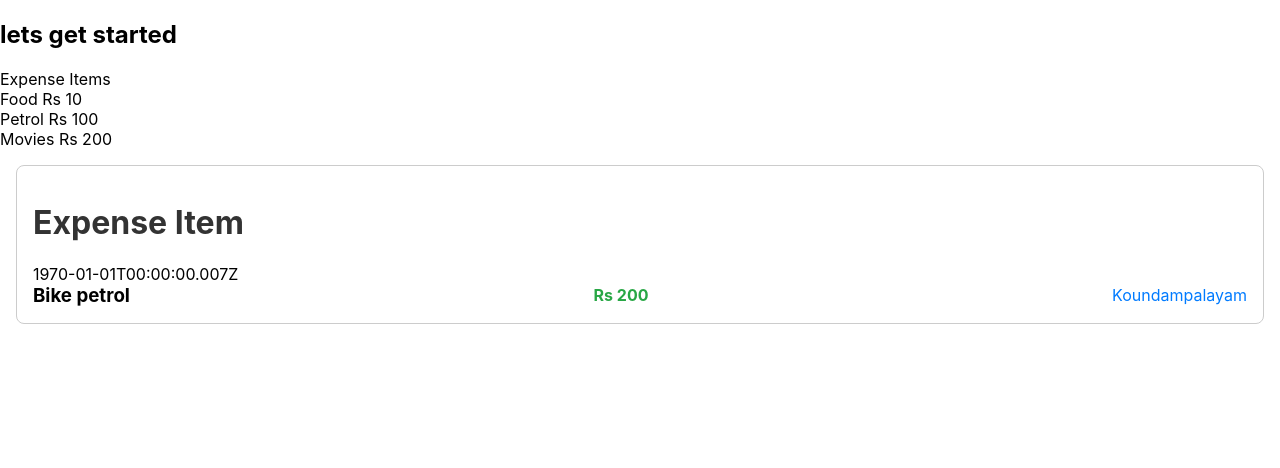
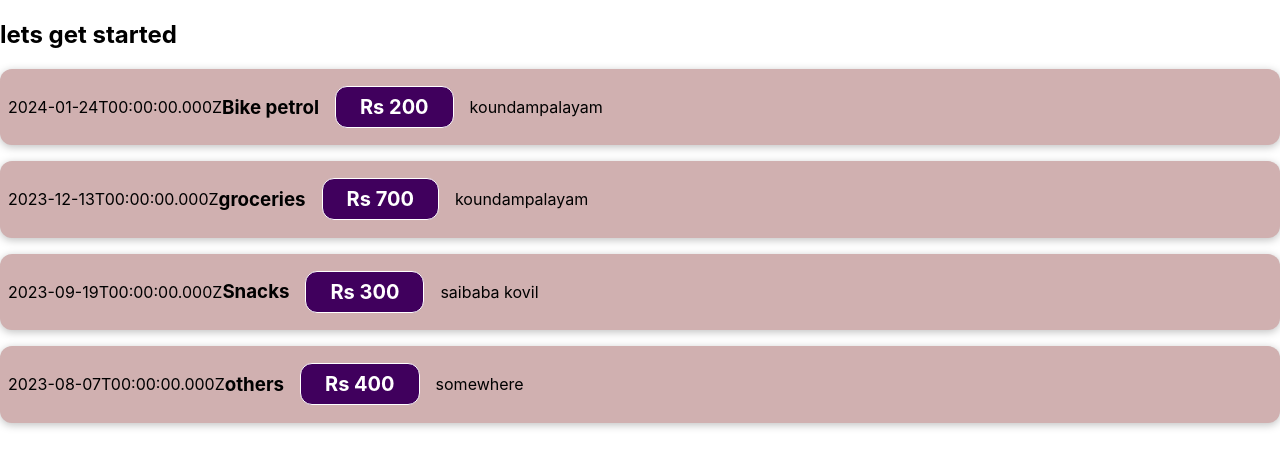
Before and after one commit to Wahidur612000/my-app, a React (Create React App) app: page / in a window 1280 px wide. Shown: the top 468 px of the page. Built offline with nearby package versions, Linux system fonts and the light colour scheme.

Commit message:
Passing Data

```diff
--- a/src/App.js
+++ b/src/App.js
@@ -3,14 +3,43 @@ import "./App.css";
 import ExpenseItem from "./components/ExpenseItem";
 
 function App() {
+ const expenses=[
+  { title:'Bike petrol',amount:200,date:new Date(2023,12,24),location:'koundampalayam'},
+  { title:'groceries',amount:700,date:new Date(2023,11,13),location:'koundampalayam'},
+  { title:'Snacks',amount:300,date:new Date(2023,8,19),location:'saibaba kovil'},
+  { title:'others',amount:400,date:new Date(2023,7,7),location:'somewhere'}
+ ]
+
+
+// for (let i = 0; i < 2; i++) {
+//   const title = prompt("Enter expense title:");
+//   const amount = parseFloat(prompt("Enter expense amount:"));
+//   //const date = new Date(prompt("Enter expense date (YYYY/MM/DD):"));
+//   const location = prompt("Enter expense location:");
+
+//   expenses.push({ title, amount,  location });
+// }
+
+
+
+
   return (
     <div>
       <h2>lets get started</h2>
-      <div> Expense Items</div>
+      {/* <div> Expense Items</div>
       <div>Food Rs 10</div>
       <div>Petrol Rs 100 </div>
-      <div> Movies Rs 200</div>
-      <ExpenseItem></ExpenseItem>
+      <div> Movies Rs 200</div> */}
+
+      {
+        expenses.map((val)=><ExpenseItem title={val.title} amount={val.amount} date={val.date } location={val.location}></ExpenseItem>)
+      }
+
+      {/* <ExpenseItem title={expenses[1].title} amount={expenses[1].amount} date={expenses[1].date}></ExpenseItem>
+      <ExpenseItem title={expenses[2].title} amount={expenses[2].amount} date={expenses[2].date}></ExpenseItem>
+      <ExpenseItem title={expenses[3].title} amount={expenses[3].amount} date={expenses[3].date}></ExpenseItem>
+       */}
+
     </div>
   );
 }
--- a/src/components/ExpenseItem.css
+++ b/src/components/ExpenseItem.css
@@ -1,31 +1,56 @@
-/* ExpenseItem.css */
+.expense-item {
+  display: flex;
+  justify-content: space-between;
+  align-items: center;
+  box-shadow: 0 2px 8px rgba(0, 0, 0, 0.25);
+  padding: 0.5rem;
+  margin: 1rem 0;
+  border-radius: 12px;
+  background-color: #d0b0b0;
+}
 
-.expense-item {
-    border: 1px solid #ccc;
-    border-radius: 8px;
-    padding: 16px;
-    margin: 16px;
+.expense-item__description {
+  display: flex;
+  flex-direction: column;
+  gap: 1rem;
+  align-items: flex-end;
+  flex-flow: column-reverse;
+  justify-content: flex-start;
+  flex: 1;
+}
+
+.expense-item h2 {
+  color: #3a3a3a;
+  font-size: 1rem;
+  flex: 1;
+  margin: 0 1rem;
+  color: white;
+}
+
+.expense-item__price {
+  font-size: 1rem;
+  font-weight: bold;
+  color: white;
+  background-color: #40005d;
+  border: 1px solid white;
+  padding: 0.5rem;
+  border-radius: 12px;
+}
+
+@media (min-width: 580px) {
+  .expense-item__description {
+    flex-direction: row;
+    align-items: center;
+    justify-content: flex-start;
+    flex: 1;
   }
 
-  .expense-item h1 {
-    color: #333;
+  .expense-item__description h2 {
+    font-size: 1.25rem;
   }
 
-  .expense-item-description {
-    display: flex;
-    justify-content: space-between;
-    align-items: center;
+  .expense-item__price {
+    font-size: 1.25rem;
+    padding: 0.5rem 1.5rem;
   }
-
-  .expense-item-description h3 {
-    margin: 0;
-  }
-
-  .expense-item-price {
-    font-weight: bold;
-    color: #28a745; /* green color for price */
-  }
-
-  .location {
-    color: #007bff; /* blue color for location */
-  }
+}
--- a/src/components/ExpenseItem.js
+++ b/src/components/ExpenseItem.js
@@ -1,18 +1,18 @@
 import './ExpenseItem.css';
-function ExpenseItem(){
-   const expenseDate=new Date(2023/12/24);
-    const expenseTitle='Bike petrol';
-    const expenseAmount=200;
-    const LocationOfExpenditure='Koundampalayam';
+function ExpenseItem(props){
+//    const expenseDate=new Date(2023/12/24);
+//     const expenseTitle='Bike petrol';
+//     const expenseAmount=200;
+//     const LocationOfExpenditure='Koundampalayam';
 
 
-    return( <div className="expense-item">
-        <h1>Expense Item</h1>
-    <div>{expenseDate.toISOString()}</div>
-        <div className="expense-item-description">
-            <h3>{expenseTitle}</h3>
-        <div className="expense-item-price">Rs {expenseAmount}</div>
-        <div className="location">{LocationOfExpenditure}</div>
+    return(
+    <div className="expense-item">
+         <div>{props.date.toISOString()}</div>
+        <div className="expense-item__description">
+            <h3>{props.title}</h3>
+        <div className="expense-item__price">Rs {props.amount}</div>
+        <div className="location">{props.location}</div>
         </div>
     </div>
     );
```
